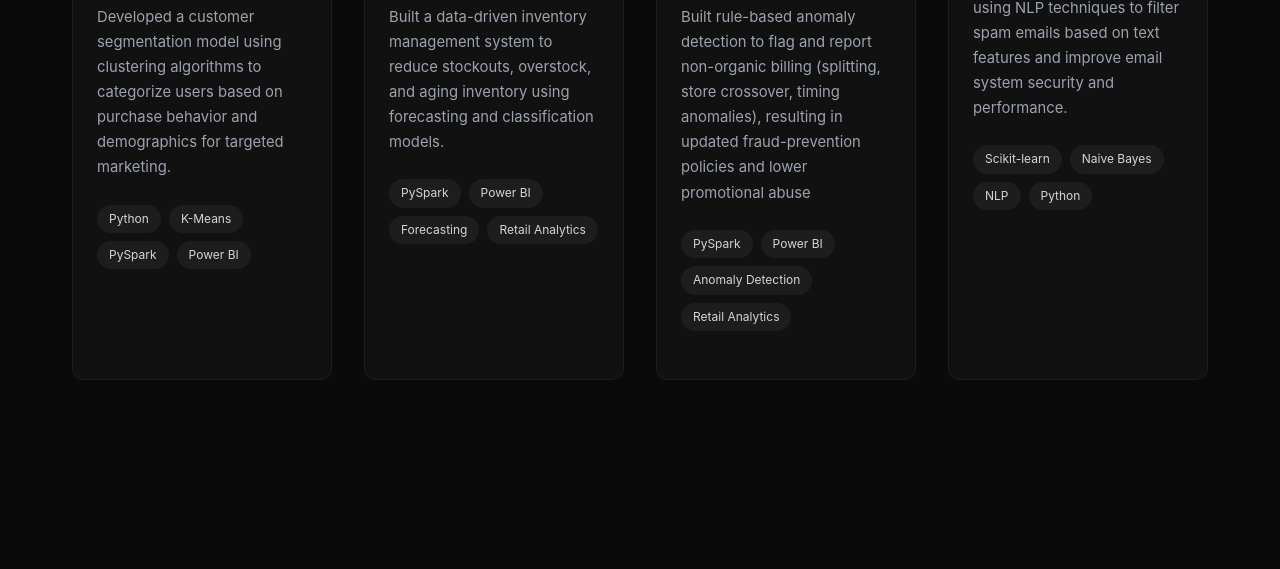
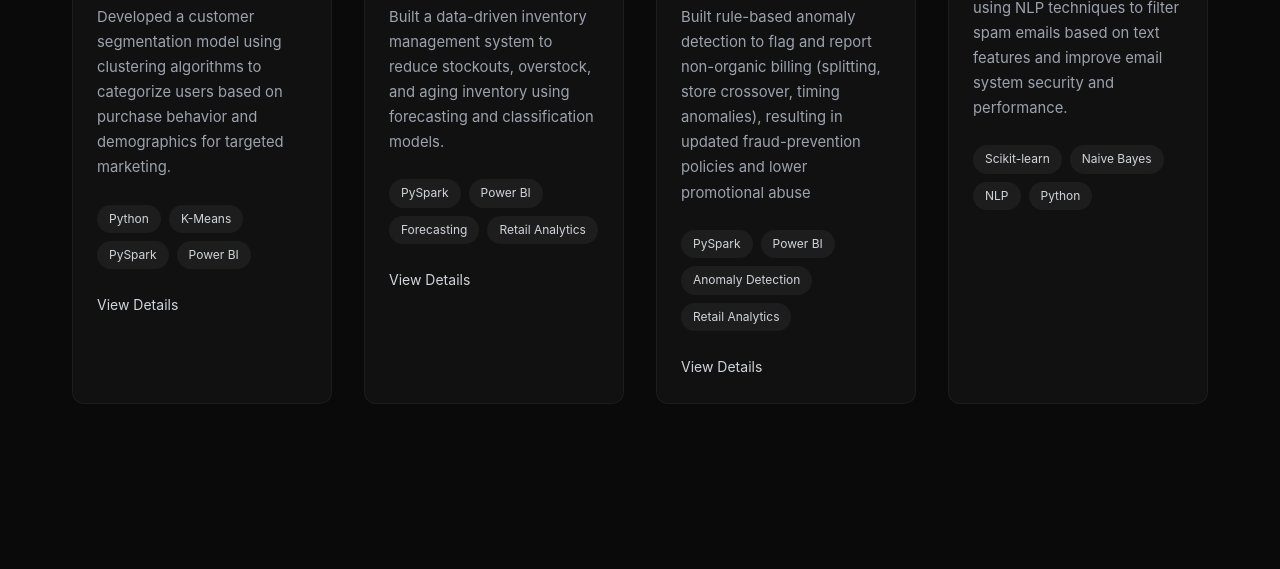
Before and after one commit to hishamds/hishamds.github.io, a plain HTML site: page index.html in a window 1280 px wide. Shown: the part 6009-6578 px from the top of the page. Drawn offline with nearby package versions, Linux system fonts and the light colour scheme.

Commit message:
Update index.html

```diff
--- a/index.html
+++ b/index.html
@@ -1566,7 +1566,7 @@
             <h2 class="section-title">Featured Projects</h2>
             <div class="projects-grid">
 
-                <!-- Project 1: Customer Segmentation -->
+<!--                 Project 1: Customer Segmentation -->
                 <div class="project-card glow">
                     <div class="project-image">
                         <img src="images/customersegmentation.jpg" alt="Customer Segmentation" width="400" height="320" style="border-radius: 10px;">
@@ -1582,9 +1582,9 @@
                             <span class="tech-tag">PySpark</span>
                             <span class="tech-tag">Power BI</span>
                         </div>
-<!--                         <div class="project-links">
+                        <div class="project-links">
                             <a href="project-voice-agent.html" class="project-link">View Details</a>
-                        </div> -->
+                        </div>
                     </div>
                 </div>
 
@@ -1604,9 +1604,9 @@
                             <span class="tech-tag">Forecasting</span>
                             <span class="tech-tag">Retail Analytics</span>
                         </div>
-<!--                         <div class="project-links">
+                        <div class="project-links">
                             <a href="project-rag-system.html" class="project-link">View Details</a>
-                        </div> -->
+                        </div>
                     </div>
                 </div>
                 <!-- Project 3: Retail Fraud Analytics -->
@@ -1625,9 +1625,9 @@
                             <span class="tech-tag">Anomaly Detection</span>
                             <span class="tech-tag">Retail Analytics</span>
                         </div>
-<!--                         <div class="project-links">
+                        <div class="project-links">
                             <a href="project-rag-system.html" class="project-link">View Details</a>
-                        </div> -->
+                        </div>
                     </div>
                 </div>
                 <!-- Project 4: Email Spam Filtering -->
```
